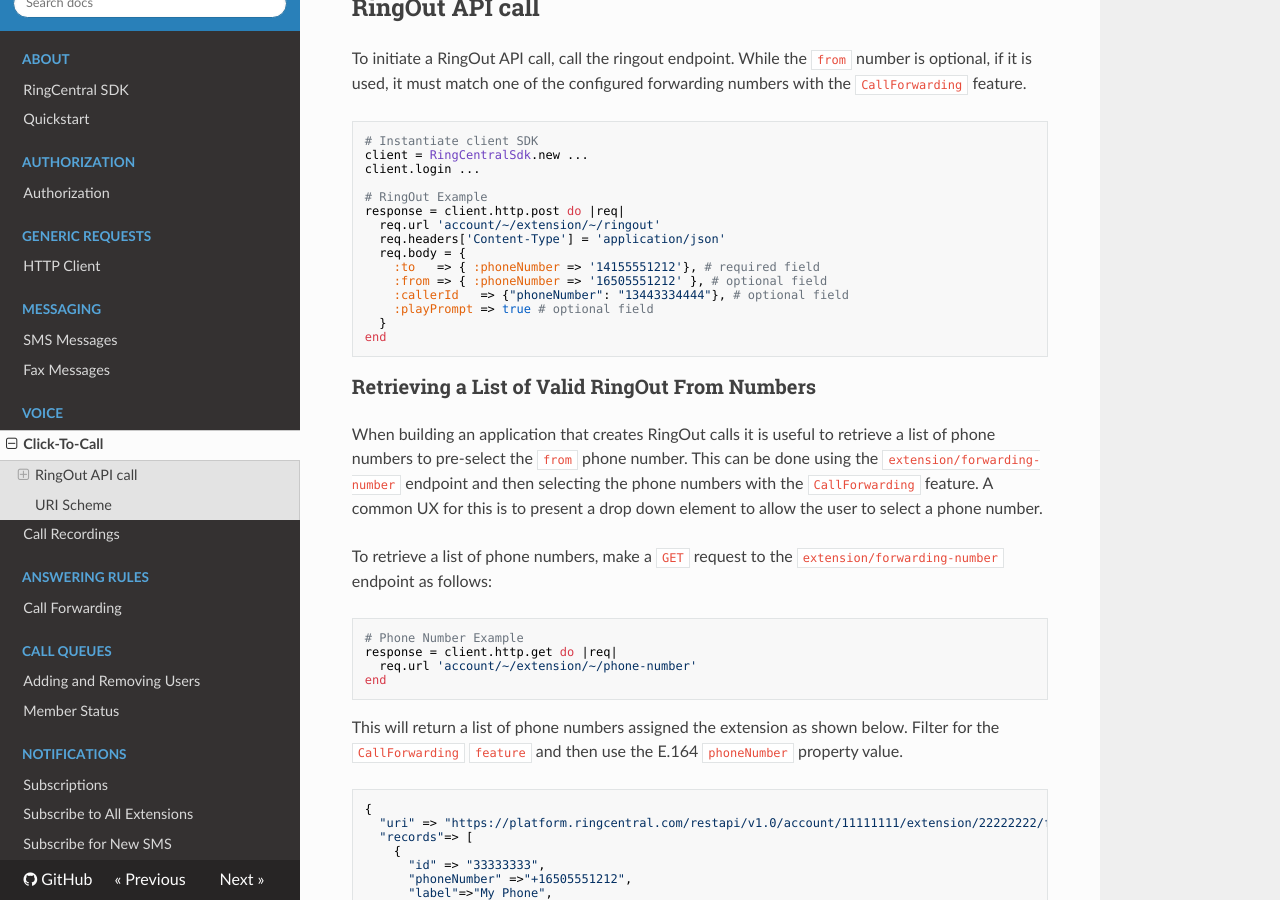
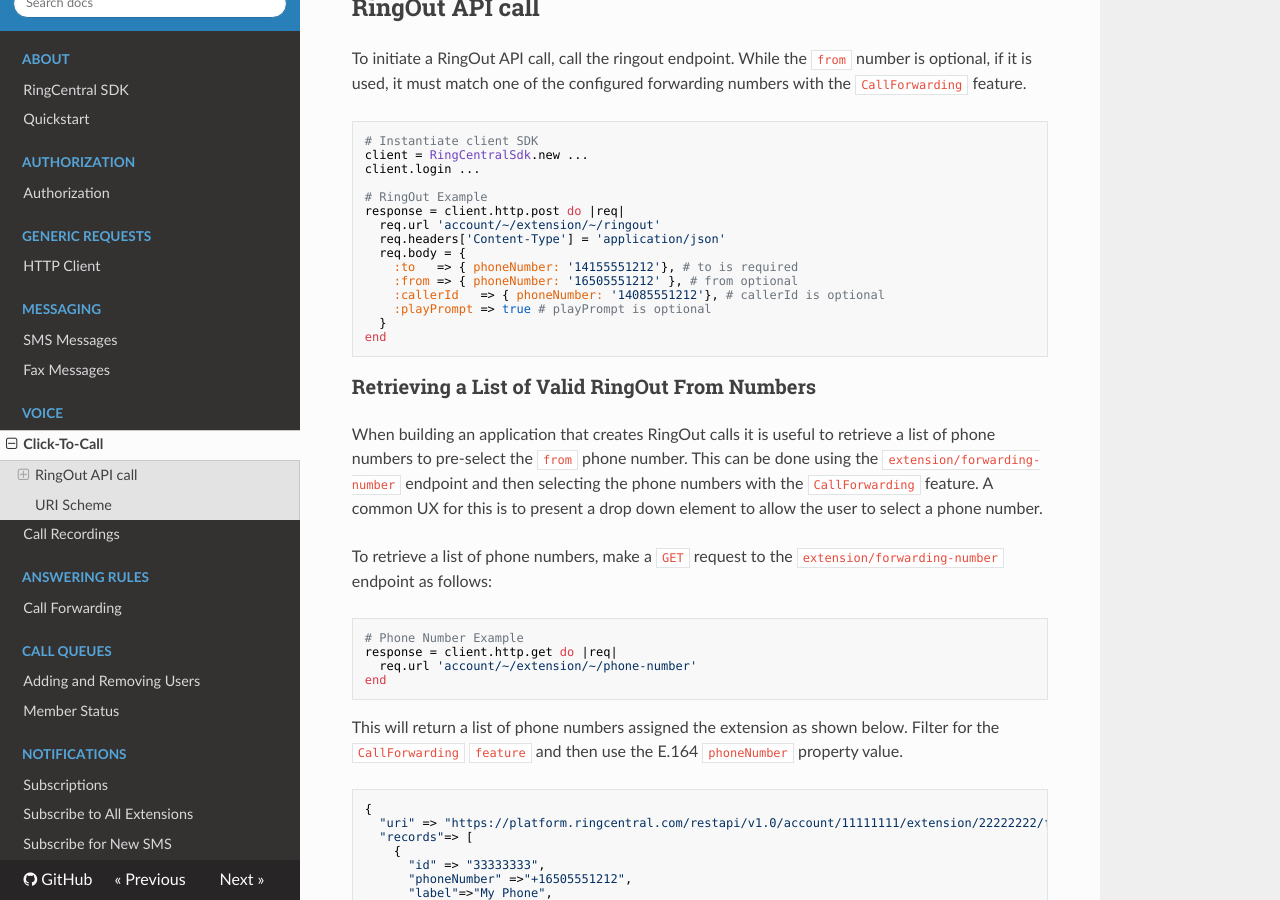
Before and after one commit to grokify/ringcentral-sdk-ruby, an MkDocs documentation site: the page built from docs/usage/voice/Click-To-Call.md, in a window 1280 px wide and 900 px high, scrolled down 337 px. Built offline with MkDocs 1.6.1, drawn with Linux system fonts in a browser that asks for light colours; nearby versions of some CDN libraries; old or Windows-style settings are respelled for this version of MkDocs.

Commit message:
update docs style

````diff
--- a/docs/usage/voice/Click-To-Call.md
+++ b/docs/usage/voice/Click-To-Call.md
@@ -21,10 +21,10 @@
   req.url 'account/~/extension/~/ringout'
   req.headers['Content-Type'] = 'application/json'
   req.body = {
-    :to   => { :phoneNumber => '14155551212'}, # required field
-    :from => { :phoneNumber => '16505551212' }, # optional field
-    :callerId   => {"phoneNumber": "13443334444"}, # optional field
-    :playPrompt => true # optional field
+    :to   => { phoneNumber: '14155551212'}, # to is required
+    :from => { phoneNumber: '16505551212' }, # from optional
+    :callerId   => { phoneNumber: '14085551212'}, # callerId is optional
+    :playPrompt => true # playPrompt is optional
   }
 end
 ```
````
